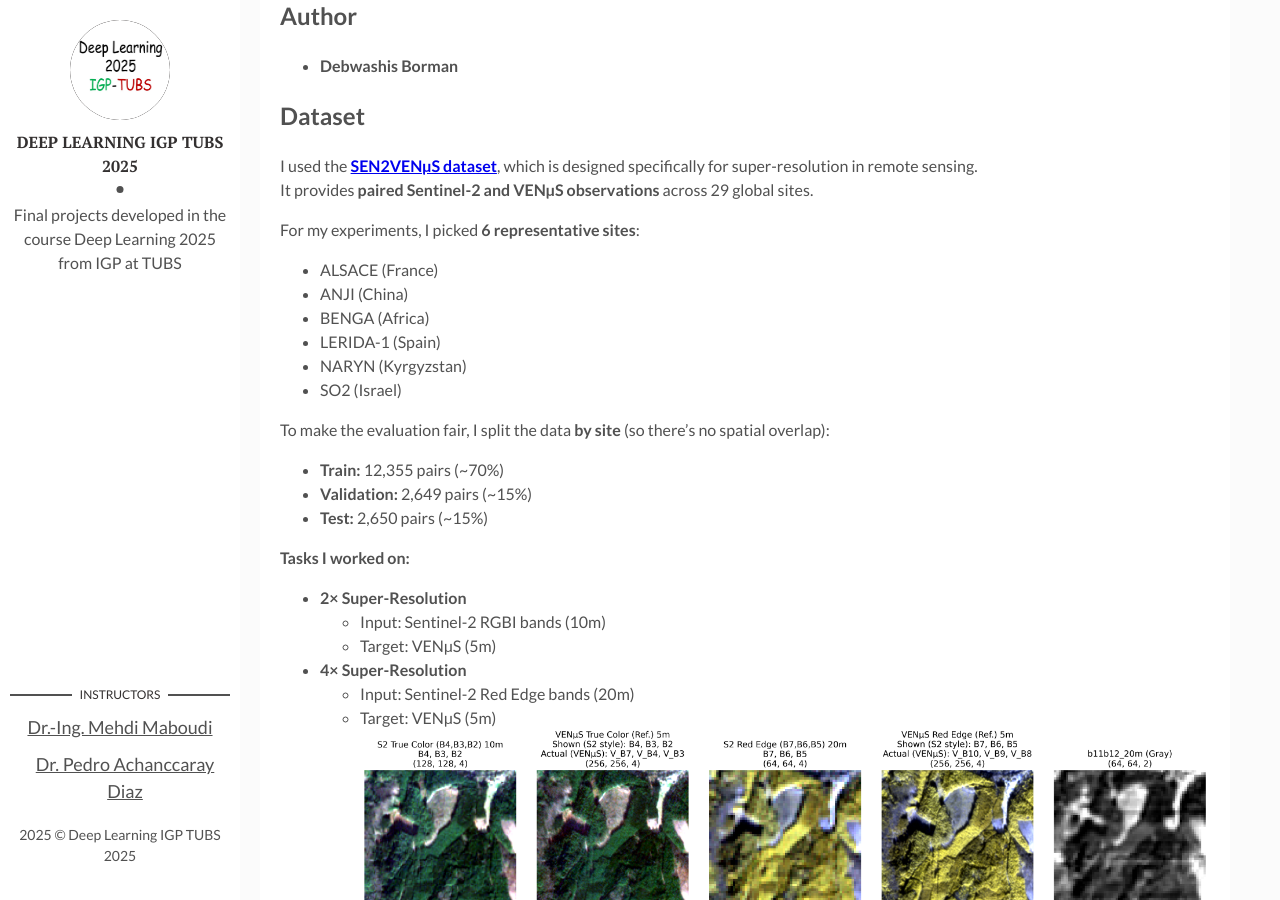
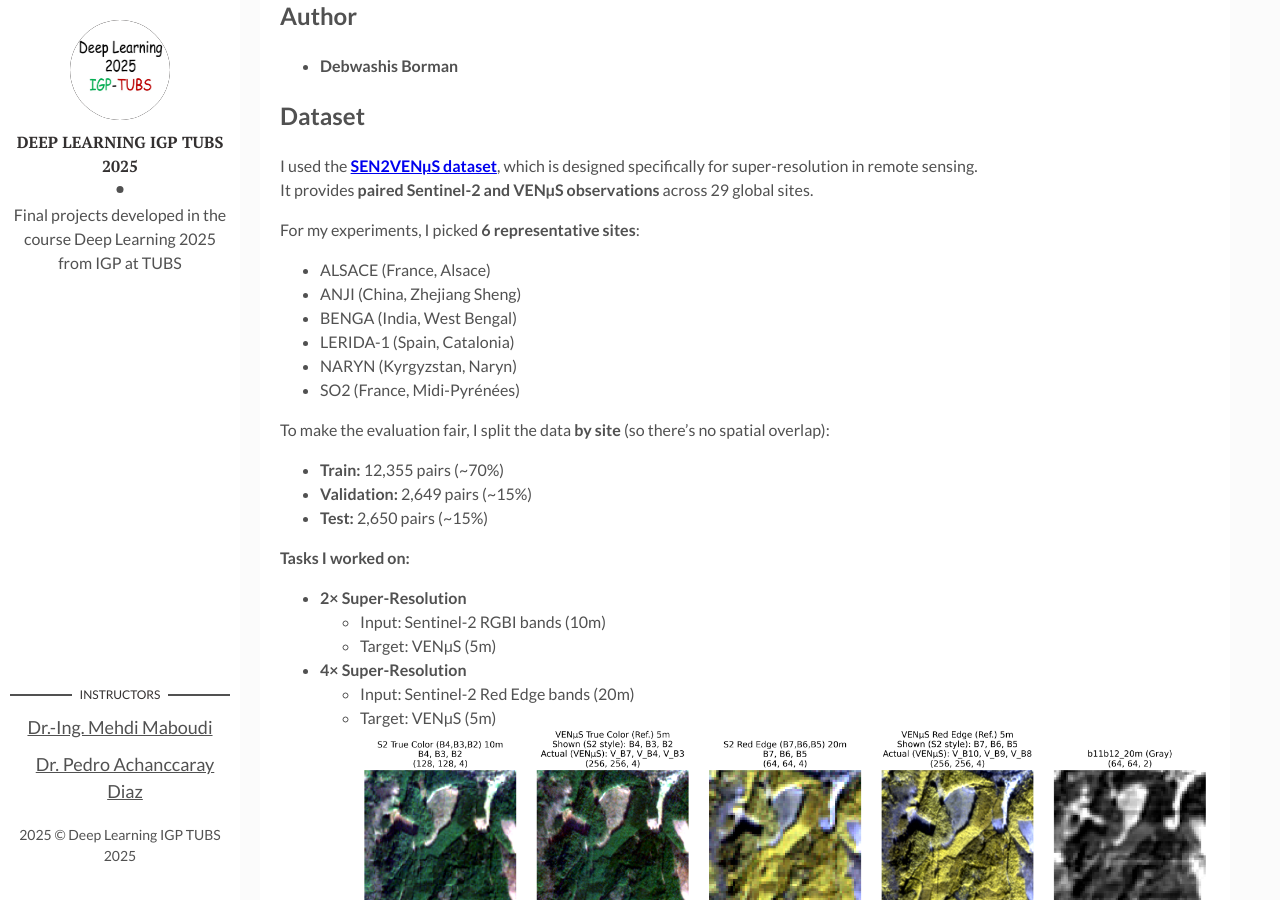
Before and after one commit to Deep-Learning-IGP-TUBS-SoSe2025/Deep-Learning-IGP-TUBS-SoSe2025.github.io, a Jekyll site: the page built from _posts/2025-04-18-Group-1.markdown, in a window 1280 px wide and 900 px high, scrolled down 636 px. Built offline with Jekyll 4.4.1, drawn with Linux system fonts in a browser that asks for light colours.

Commit message:
Enhance site descriptions for clarity
Updated site names with additional location details.

```diff
--- a/_posts/2025-04-18-Group-1.markdown
+++ b/_posts/2025-04-18-Group-1.markdown
@@ -17,12 +17,12 @@ I used the [**SEN2VENµS dataset**](https://zenodo.org/records/14603764), which
 It provides **paired Sentinel-2 and VENµS observations** across 29 global sites.
 
 For my experiments, I picked **6 representative sites**:
-- ALSACE (France)
-- ANJI (China)
-- BENGA (Africa)
-- LERIDA-1 (Spain)
-- NARYN (Kyrgyzstan)
-- SO2 (Israel)
+- ALSACE (France, Alsace)
+- ANJI (China, Zhejiang Sheng)
+- BENGA (India, West Bengal)
+- LERIDA-1 (Spain, Catalonia)
+- NARYN (Kyrgyzstan, Naryn)
+- SO2 (France, Midi-Pyrénées)
 
 To make the evaluation fair, I split the data **by site** (so there’s no spatial overlap):
 - **Train:** 12,355 pairs (~70%)
```
